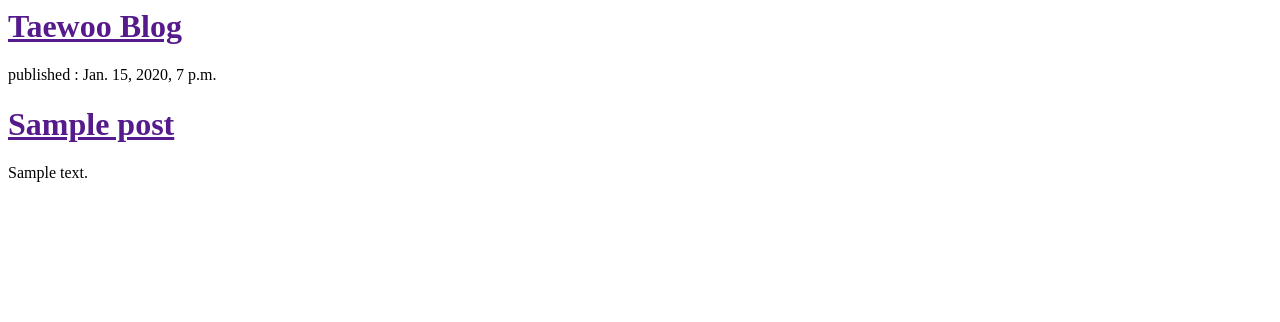
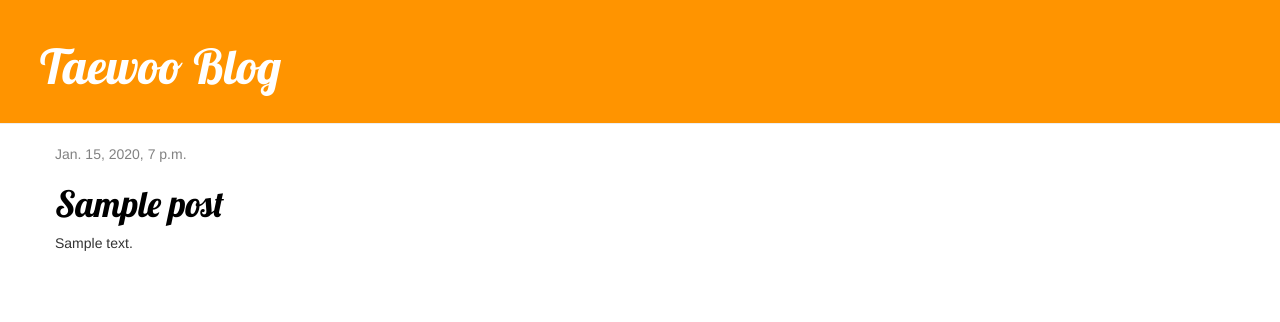
Before and after one commit to taewoojin/my-first-blog, a Django app: template blog/templates/blog/post_list.html in a window 1280 px wide. Shown: the top 322 px of the page. Run offline with Django 3.2, Linux system fonts and the light colour scheme; the template is opened without the code that fills it: values that come from a table or form of the project are taken from there, others are empty; tables that the repository leaves empty hold one stand-in row (values such as "Sample post"); some libraries are stand-ins or nearby versions.

Commit message:
Set CSS and extends template

```diff
--- /dev/null
+++ b/blog/static/css/blog.css
@@ -0,0 +1,48 @@
+.page-header {
+    background-color: #ff9400;
+    margin-top: 0;
+    padding: 20px 20px 20px 40px;
+}
+
+.page-header h1, .page-header h1 a, .page-header h1 a:visited, .page-header h1 a:active {
+    color: #ffffff;
+    font-size: 36pt;
+    text-decoration: none;
+}
+
+.content {
+    margin-left: 40px;
+}
+
+h1, h2, h3, h4 {
+    font-family: 'Lobster', cursive;
+}
+
+.date {
+    float: none;
+    color: #828282;
+    margin-bottom: 10px;
+}
+
+.save {
+    float: right;
+}
+
+.post-form textarea, .post-form input {
+    width:100%;
+}
+
+.top-menu, .top-menu:hover, .top-menu:visited {
+    color: #ffffff;
+    float: right;
+    font-size: 26pt;
+    margin-right: 20px;
+}
+
+.post {
+    margin-bottom: 70px;
+}
+
+.post h1 a, .post h1 a:visited {
+    color: #000000;
+}
--- /dev/null
+++ b/blog/templates/blog/base.html
@@ -0,0 +1,25 @@
+{% load staticfiles %}
+<html>
+    <head>
+        <title>Jin's blog</title>
+        <!-- 합쳐지고 최소화된 최신 CSS -->
+        <link rel="stylesheet" href="https://maxcdn.bootstrapcdn.com/bootstrap/3.3.2/css/bootstrap.min.css">
+        <!-- 부가적인 테마 -->
+        <link rel="stylesheet" href="https://maxcdn.bootstrapcdn.com/bootstrap/3.3.2/css/bootstrap-theme.min.css">
+        <link rel="stylesheet" href="{% static 'css/blog.css' %}" />
+        <link href='http://fonts.googleapis.com/css?family=Open+Sans|Oswald|Lobster' rel='stylesheet' type='text/css'>
+    </head>
+    <body>
+        <div class="page-header">
+            <h1><a href="">Taewoo Blog</a></h1>
+        </div>
+        <div class="content container">
+            <div class="row">
+                <div class="col-md-8">
+                    {% block content %}
+                    {% endblock %}
+                </div>
+            </div>
+        </div>
+    </body>
+</html>
--- a/blog/templates/blog/post_list.html
+++ b/blog/templates/blog/post_list.html
@@ -1,17 +1,13 @@
-<html>
-    <head>
-        <title>Jin's blog</title>
-    </head>
-    <body>
-        <div>
-            <h1><a href="">Taewoo Blog</a></h1>
-        </div>
-        {% for post in posts %}
-        <div>
-            <p>published : {{post.published_date}}</p>
+{% extends 'blog/base.html' %}      # template 이하 경로로 설정.
+
+{% block content %}
+    {% for post in posts %}
+        <div class="post">
+            <div class="date">
+                {{post.published_date}}
+            </div>
             <h1><a href="">{{post.title}}</a></h1>
             <p>{{post.text|linebreaks}}</p>
         </div>
-        {% endfor %}
-    </body>
-</html>
+    {% endfor %}
+{% endblock %}
```
